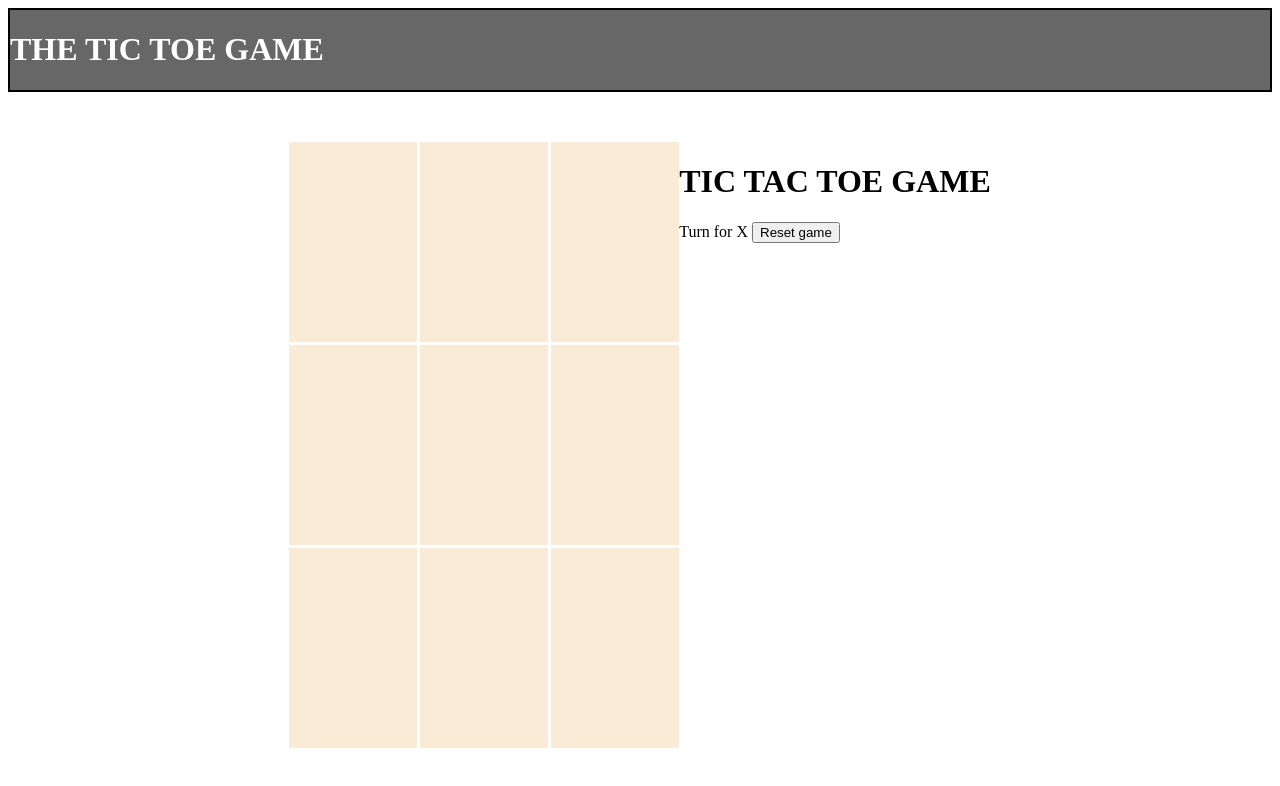
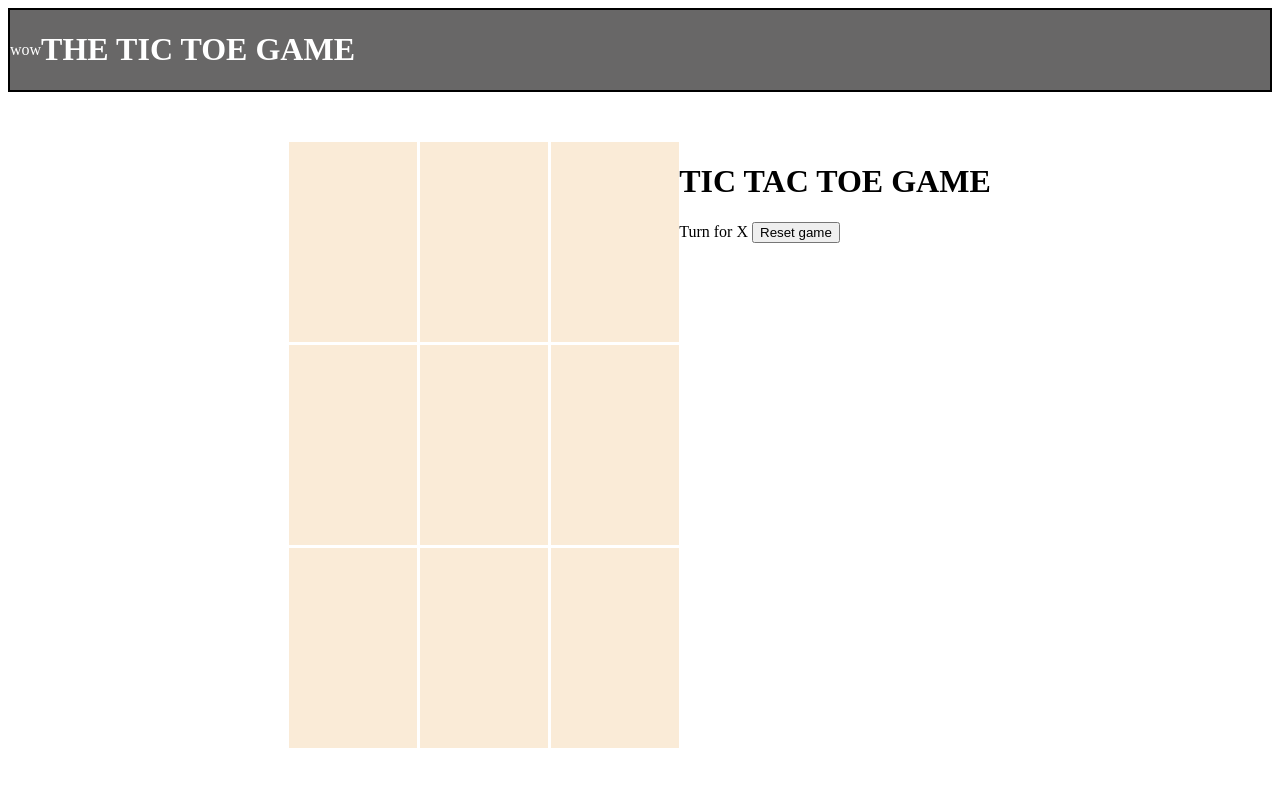
Before and after one commit to ajaybawa7/tic-tac-toe-game-mini-project--AJAY-SINGH-, a plain HTML site: page index.html in a window 1280 px wide. Drawn offline with Linux system fonts and the light colour scheme.

Commit message:
first upload

```diff
--- a/index.html
+++ b/index.html
@@ -7,7 +7,7 @@
     <link rel="stylesheet" href="tictactoe.css">
 </head>
 <body>
-    <div class="heading">
+    <div class="heading">wow
         <h1>THE TIC TOE GAME</h1>
     </div>
 
```
